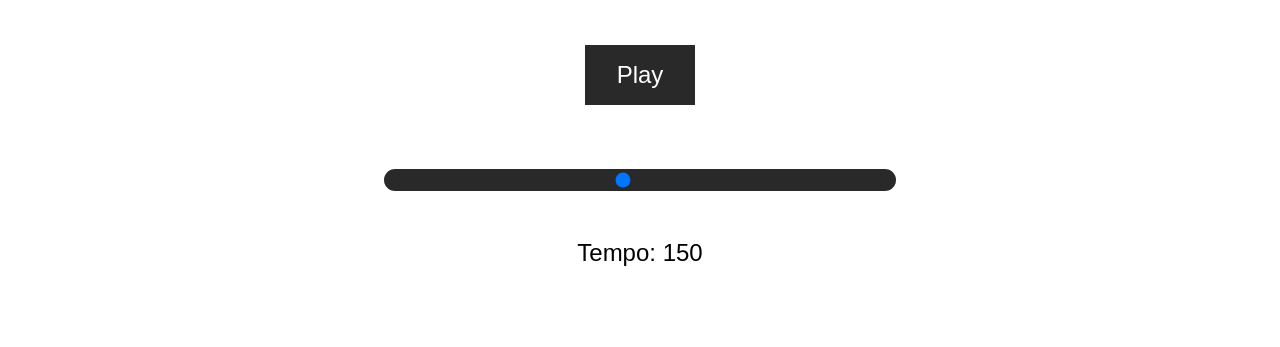
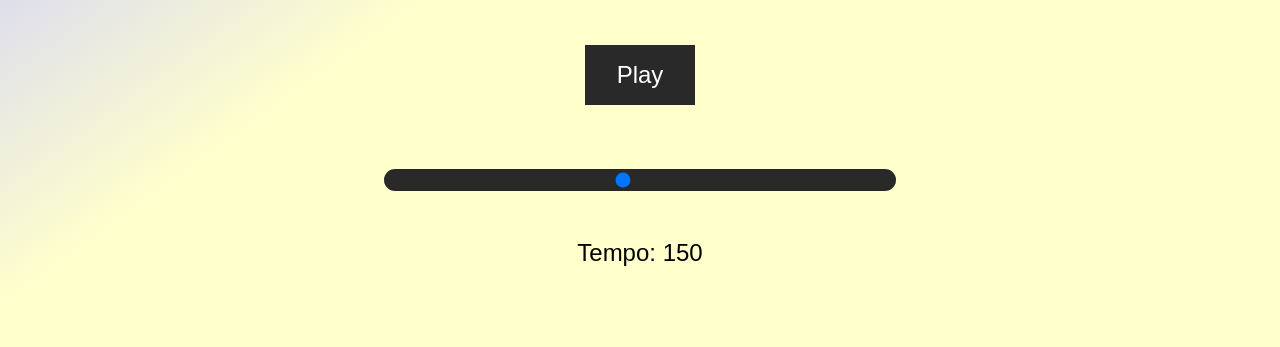
Before and after one commit to vidhi-01/BeatMaker.github.io, a plain HTML site: page index.html in a window 1280 px wide. Shown: the part 579-926 px from the top of the page. Drawn offline with Linux system fonts and the light colour scheme.

Commit message:
Update style.css

```diff
--- a/css/style.css
+++ b/css/style.css
@@ -6,6 +6,7 @@
 
 body {
   font-family: Arial, Helvetica, sans-serif;
+  background: linear-gradient(to bottom right, #ccccff 22%, #ffffcc 48%);
 }
 
 i,
```
